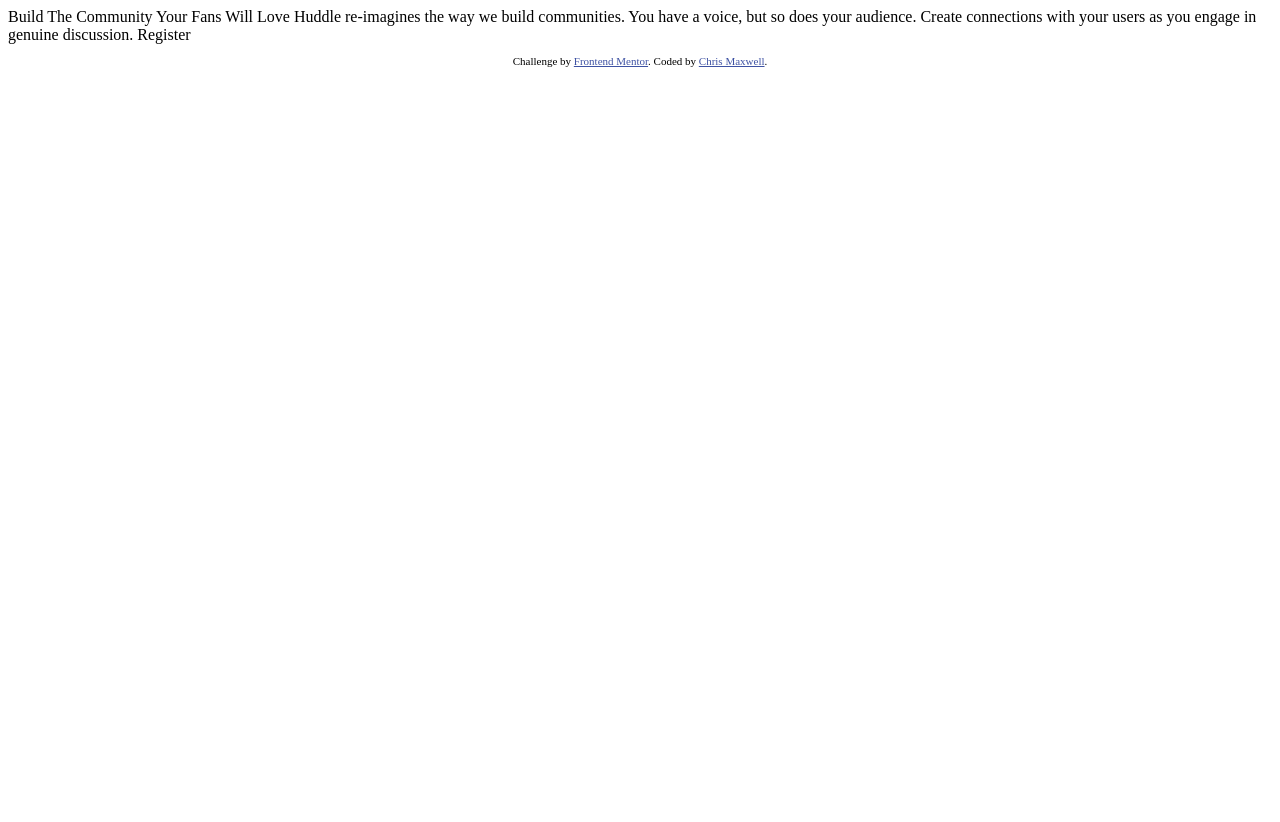
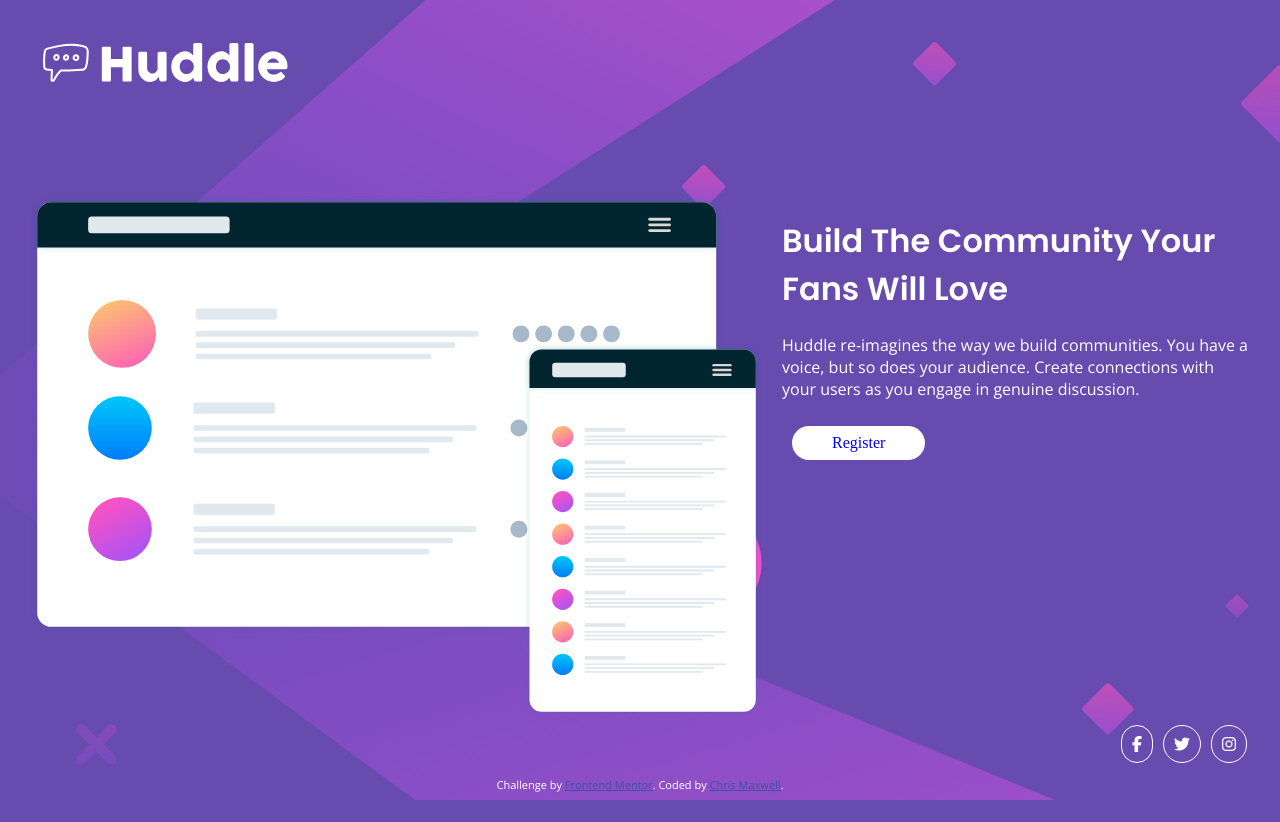
Before and after one commit to Maxwell200073/huddle-page, a plain HTML site: page index.html in a window 1280 px wide. Before the commit the page ends 800 px from the top, so only its background shows below. Drawn offline with nearby package versions, Linux system fonts and the light colour scheme.

Commit message:
finished

```diff
--- /dev/null
+++ b/css/master.css
@@ -0,0 +1,79 @@
+body{
+  text-align: center;
+  background-repeat: no-repeat;
+  background-color: hsl(257, 40%, 49%);
+  margin: 30px;
+}
+h1{
+  font-family: "Poppins";
+  color: #fff;
+}
+p{
+  font-family: "Open Sans";
+  color: #fff;
+}
+.illustration{
+  width: 100%;
+}
+#btn:link,
+#btn:visited{
+  text-decoration: none;
+  background-color: #fff;
+  padding: 8px 40px;
+  border-radius: 100px;
+  display: inline-block;
+  margin: 10px;
+}
+#btn:link:hover,
+#btn:visited:hover{
+background-color:  hsl(300, 69%, 71%);
+}
+
+.fab{
+  color: #fff;
+  border: 1px solid #fff;
+  padding: 10px;
+  margin: 3px;
+  border-radius: 40px;
+}
+.fab:hover{
+  background-color:  hsl(300, 69%, 71%);
+}
+
+
+.attribution{
+  font-size: 11px; text-align: center;
+ }
+.attribution a{
+   color: hsl(228, 45%, 44%);
+  }
+@media only screen and (max-width: 375px) {
+  body{
+    font-size: .7rem;
+    line-height: 1.2rem;
+  background-image: url(../images/bg-mobile.svg);
+}}
+@media only screen and (min-width: 376px) {
+  body{
+  background-image: url(../images/bg-desktop.svg);
+}
+.header{
+  display: flex;
+  margin-bottom: 100px;
+}
+.illustration{
+  margin-right: auto;
+}
+.container{
+  display: grid;
+  grid-template-columns: 60% 1fr;
+  grid-gap: 20px;
+}
+.right{
+  text-align: left;
+}
+
+.social{
+  text-align: right;
+}
+}}
--- a/index.html
+++ b/index.html
@@ -5,25 +5,36 @@
   <meta name="viewport" content="width=device-width, initial-scale=1.0"> <!-- displays site properly based on user's device -->
 
   <link rel="icon" type="image/png" sizes="32x32" href="./images/favicon-32x32.png">
-
-  <title>Frontend Mentor | Huddle landing page with single introductory section</title>
-
-  <!-- Feel free to remove these styles or customise in your own stylesheet 👍 -->
-  <style>
-    .attribution { font-size: 11px; text-align: center; }
-    .attribution a { color: hsl(228, 45%, 44%); }
-  </style>
+  <link rel="preconnect" href="https://fonts.googleapis.com">
+  <link rel="preconnect" href="https://fonts.gstatic.com" crossorigin>
+  <link rel="stylesheet" href="css/master.css">
+  <script src="https://kit.fontawesome.com/82726aa9fe.js" crossorigin="anonymous"></script>
+  <link href="https://fonts.googleapis.com/css2?family=Open+Sans&family=Poppins:wght@400;600&display=swap" rel="stylesheet">
+  <title>Huddle Community</title>
 </head>
 <body>
+  <div class="header">
+  <img class="illustration1" src="images/logo.svg" alt="">
+</div>
+  <div class="container">
+  <div class="left">
+    <img class="illustration" src="images/illustration-mockups.svg" alt="Huddle desktop image">
+  </div>
 
-  Build The Community Your Fans Will Love
+  <div class="right">
+  <h1>Build The Community Your Fans Will Love</h1>
 
-  Huddle re-imagines the way we build communities. You have a voice, but so does your audience.
-  Create connections with your users as you engage in genuine discussion.
-
-  Register
-
-  <footer>
+  <p>Huddle re-imagines the way we build communities. You have a voice, but so does your audience.
+  Create connections with your users as you engage in genuine discussion.</p>
+  <a id="btn" href="#">Register</a>
+</div>
+</div>
+  <div class="social">
+<a href="#"><i class="fab fa-facebook-f"></i></a>
+<a href="#"><i class="fab fa-twitter"></i></a>
+<a href="#"><i class="fab fa-instagram"></i></a>
+  </div>
+  <footer class="footer">
     <p class="attribution">
       Challenge by <a href="https://www.frontendmentor.io?ref=challenge" target="_blank">Frontend Mentor</a>.
       Coded by <a href="#">Chris Maxwell</a>.
--- /dev/null
+++ b/master.css
@@ -0,0 +1,72 @@
+*{
+  box-sizing: border-box;
+  margin: 0;
+  padding: 0;
+}
+
+body{
+  background-color: hsl(257, 40%, 49%);
+  background-image: url("../images/bg-desktop.svg");
+}
+
+h1{
+  font-family: "Poppins";
+  color: #fff;
+}
+p{
+  color: #fff;
+  font-family: "Open Sans";
+}
+.header{
+padding: 30px;
+}
+.main{
+  display: flex;
+}
+.container{
+  display: flex;
+
+}
+.right{
+  display: flex;
+  margin: 60px;
+  padding: 20px;
+  flex-direction: column;
+  justify-content: flex-start;
+  align-items: center;
+
+}
+.left{
+  display: flex;
+  margin: 60px 40px;
+  width: 140%;
+
+}
+.illustration{
+  width: 100%;
+}
+.social{
+margin-left: 85%;
+
+}
+.fab{
+  color: #fff;
+  width: 50px;
+}
+#btn:link,
+#btn:visited{
+  color:hsl(257, 40%, 49%);
+  background-color: #fff;
+  border: 1px solid hsl(257, 40%, 49%);
+  text-decoration: none;
+  border-radius: 100px;
+  padding:10px 20px;
+  margin-right: auto;
+}
+
+.attribution{
+  font-size: 11px; text-align: center;
+ }
+.attribution a{
+   color: hsl(228, 45%, 44%);
+  }
```
